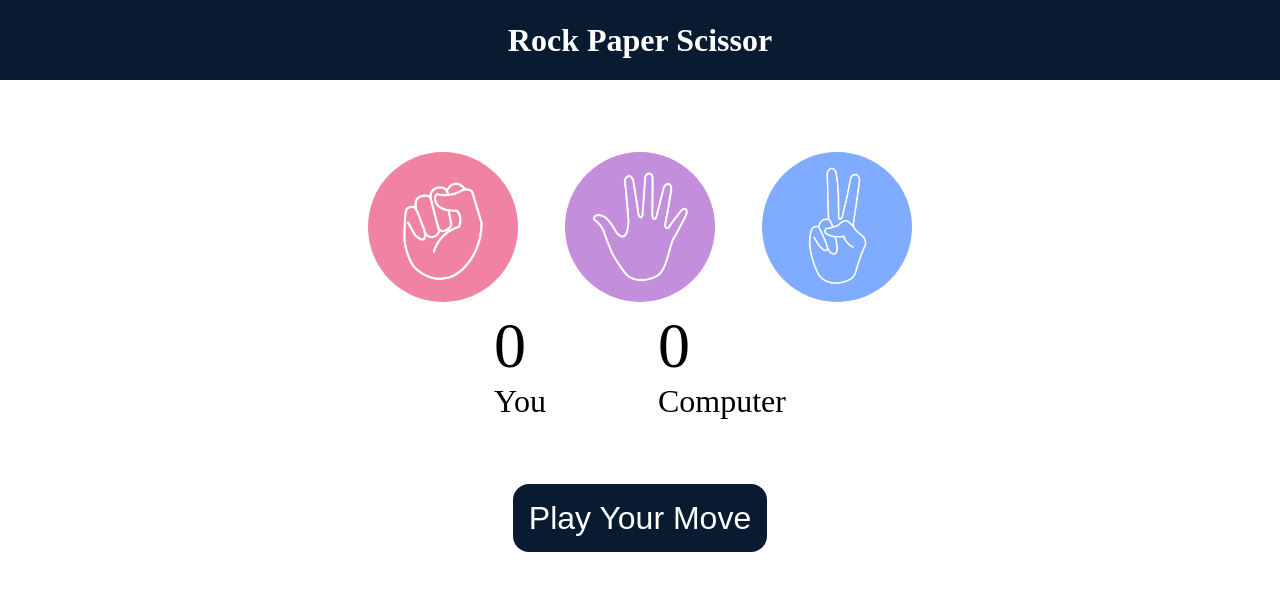
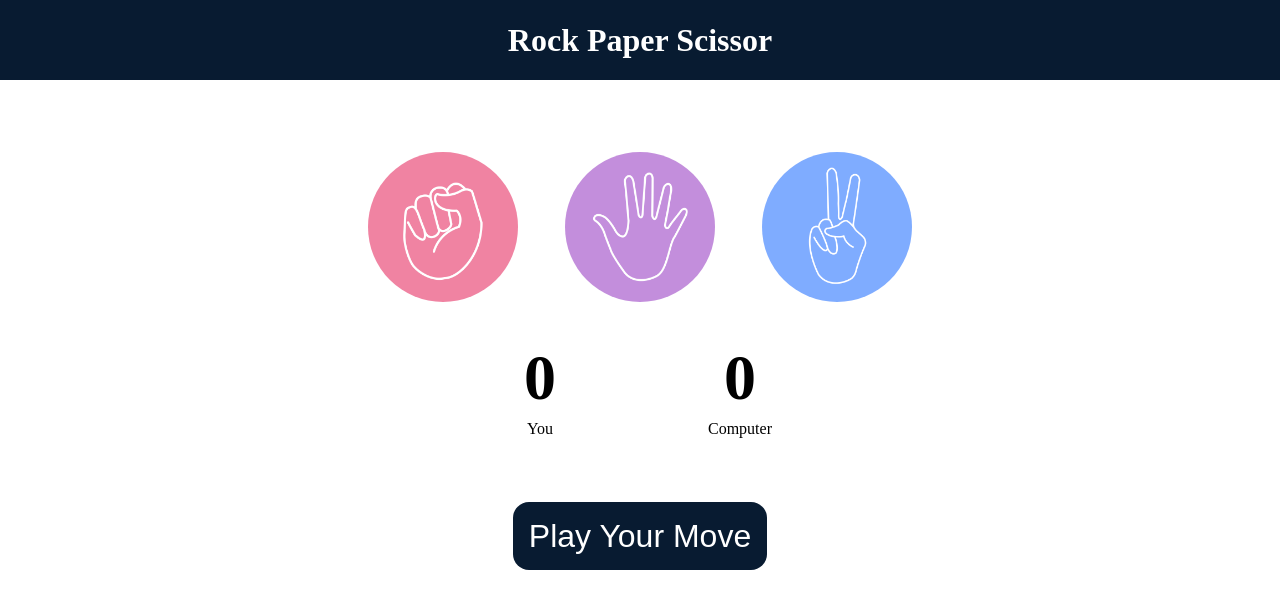
Before and after one commit to sachinkumar-2004/Rock-Paper-Scissors-Game, a plain HTML site: page index.html in a window 1280 px wide. Drawn offline with Linux system fonts and the light colour scheme.

Commit message:
update css

```diff
--- a/style.css
+++ b/style.css
@@ -47,11 +47,25 @@ img{
 }
 
 .score-board {
-    display: flex;
-    justify-content: center;
-    align-items: center;
-    font-size: 2rem;
-    gap: 7rem;
+  display: flex;
+  justify-content: center;
+  align-items: center;
+  gap: 5rem;
+  margin-top: 2rem;
+  text-align: center;
+}
+
+.score {
+  display: flex;
+  flex-direction: column;
+  align-items: center;
+  width: 120px; /* Ensures equal width */
+}
+
+.score p:first-child {
+  font-size: 3.5rem;
+  font-weight: bold;
+  margin-bottom: 0.3rem;
 }
 
 #user-score , #comp-score{
@@ -98,7 +112,7 @@ img{
   }
 
   #user-score, #comp-score {
-    font-size: 3rem;
+    font-size: 2rem;
   }
 
   #msg {
```
